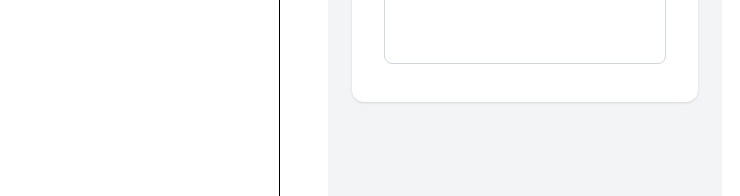
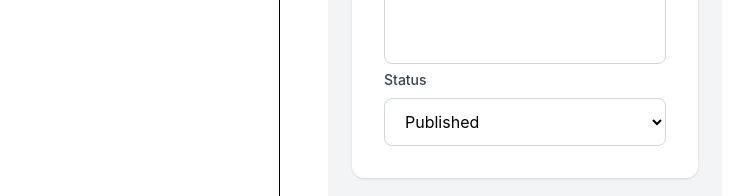
Before and after one commit to SilentFamine/MaxValid-intern-task, a React (Vite) app: page /create-content in a window 1280 px wide. Shown: the part 536-732 px from the top of the page, without its empty margins (0-740 px from the left). Built offline with nearby package versions, Linux system fonts and the light colour scheme.

Commit message:
Add reusable select component

```diff
--- a/src/components/Form/Select.jsx
+++ b/src/components/Form/Select.jsx
@@ -0,0 +1,31 @@
+function Select({
+  label,
+  value,
+  onChange,
+  options = [],
+}) {
+  return (
+    <div className="space-y-2">
+      <label className="block text-sm font-medium text-gray-700">
+        {label}
+      </label>
+
+      <select
+        value={value}
+        onChange={onChange}
+        className="w-full border border-gray-300 rounded-lg px-4 py-3 focus:outline-none focus:ring-2 focus:ring-blue-500"
+      >
+        {options.map((option) => (
+          <option
+            key={option.value}
+            value={option.value}
+          >
+            {option.label}
+          </option>
+        ))}
+      </select>
+    </div>
+  );
+}
+
+export default Select;
--- a/src/pages/admin/CreateContent.jsx
+++ b/src/pages/admin/CreateContent.jsx
@@ -1,5 +1,6 @@
 import Input from "../../components/Form/Input";
 import Textarea from "../../components/Form/Textarea";
+import Select from "../../components/Form/Select";
 
 function CreateContent() {
   return (
@@ -29,6 +30,14 @@ function CreateContent() {
         placeholder="Write your content..."
         />
 
+        <Select
+            label="Status"
+            options={[
+                { value: "published", label: "Published" },
+                { value: "draft", label: "Draft" },
+            ]}
+            />
+
     </div>
   );
 }
```
